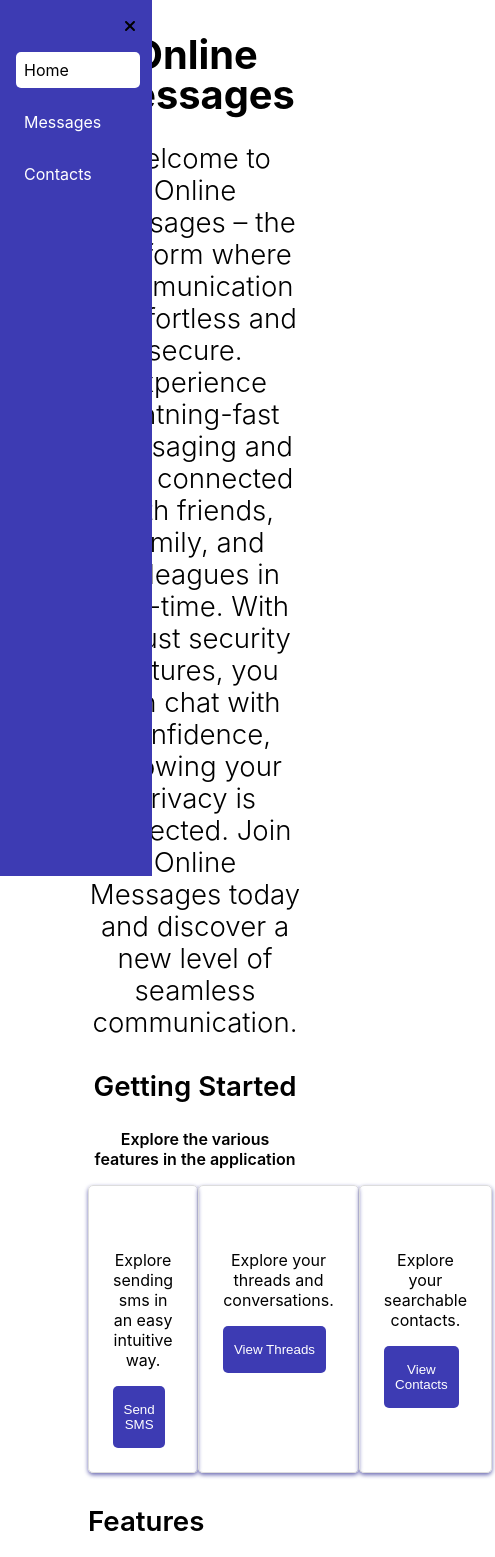
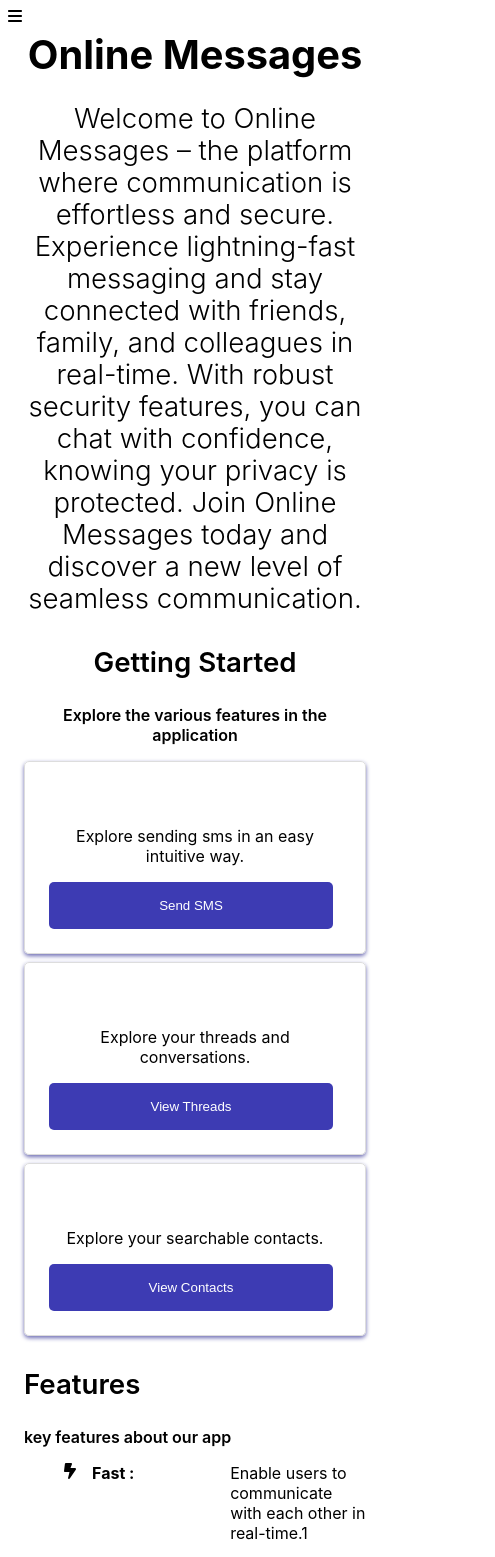
Before and after one commit to horacekaratu/React_Java_SMS_App, a React (Create React App) app: page /home in a window 390 px wide. Shown: the top 1557 px of the page, 495 px wide, since content can reach past the window. Built offline with nearby package versions, Linux system fonts and the light colour scheme.

Commit message:
style(Home.js): make Home.js mobile responsive

```diff
--- a/src/components/home/Home.js
+++ b/src/components/home/Home.js
@@ -27,9 +27,12 @@ const WitnessTitle = styled.p`
 const FeatureContainer = styled.ul``;
 const Feature = styled.li`
   display: flex;
+  flex-direction: row;
+  @media (min-width: 768px) {
+    flex-direction: row;
+  }
   gap: calc(var(--base-point) * 2);
   span {
-
     width: 400px;
     min-width: 0;
     /* background-color: red; */
@@ -61,7 +64,6 @@ export const Home = () => {
   const memoizedFeatures=useMemo(()=>Object.entries(Features),[])
   const memoizedTestimonials=useMemo(()=>Object.entries(Testimonials),[])
 useEffect(()=>{
-  console.log("home reload")
  setGetStarted(memoizedGetStartedData)
  setFeatures(memoizedFeatures)
  setTestimonials(memoizedTestimonials)
@@ -69,7 +71,8 @@ useEffect(()=>{
 
   return (
     <>
-    <Section>
+    <Section >
+
       <CenteredContent>
         <h1>Online Messages</h1>
         <Lead data-testid="sub-heading">
--- a/src/components/messages/conversation/Conversation.js
+++ b/src/components/messages/conversation/Conversation.js
@@ -10,14 +10,19 @@ import { DisappearingButton } from "../../styled/Buttons";
 import { CreateMessage } from "../createMessages/CreateMessage";
 
 const ConversationListItem = styled(ListItem)`
+padding-left: 0;
+margin-left: 0;
   display: flex;
   flex-direction: row;
   justify-content: space-between;
-  max-width: 40%;
+  max-width: 90%;
+  width: 90%;
   background-color: ${(props) => props.theme.colors.lightNeutral.light};
   color: ${(props) => props.theme.colors.darkNeutral.dark};
   box-shadow: 1px 2px 5px ${(props) => props.theme.colors.neutrals.lightGrey};
-
+  @media (min-width: 768px) {
+  max-width: 40%;
+}
   &:hover {
     button {
       visibility: visible;
@@ -27,7 +32,10 @@ const ConversationListItem = styled(ListItem)`
   ${(props) =>
     props.$incomming &&
     css`
+    @media (min-width: 768px) {
       margin-left: ${(props) => (props.$incomming ? "auto" : "50%")};
+    }
+
 
       background-color: ${(props) => props.theme.colors.neutrals.lightGrey};
       /* color: ${(props) => props.theme.colors.neutrals.darkGrey};  */
@@ -45,8 +53,15 @@ const ConversationTitle = styled(TitleBox)`
 `;
 
 const ConversationListContainer = styled.ul`
+margin: 0px;
+padding: 8px;
+@media (min-width: 768px){
+  margin: 8px;
+  padding: 8px 16px;
+}
   max-height: 54vh;
   overflow-x: auto;
+
   --u: 10px;
   --c1: #f7f5f5;
   --c2: #f0eded;
--- a/src/components/messages/threadlist/ThreadList.js
+++ b/src/components/messages/threadlist/ThreadList.js
@@ -3,7 +3,10 @@ import { SideBarListItem } from "../../styled/ListItem";
 import { SideBarListContainer } from "../../styled/ListContainer";
 import { useAuth } from "../../Auth/useAuth"
 import { Input } from "../../styled/Input";
+import { styled } from "styled-components";
+const SubTitle=styled.h2`
 
+`;
 
 export const ThreadList = ({ handleOnClick }) => {
   const [messages, setMessages] = useState();
@@ -50,7 +53,7 @@ export const ThreadList = ({ handleOnClick }) => {
 
 
 
-      <h2>Threads</h2>
+      <SubTitle>Threads</SubTitle>
       <Input
         type="text"
         placeholder="Enter contact name"
--- a/src/components/navigation/Navigation.js
+++ b/src/components/navigation/Navigation.js
@@ -1,11 +1,17 @@
-import { useState } from "react";
+import { useEffect, useState } from "react";
 import { Link, NavLink as NavLinkDefault } from "react-router-dom";
 import { styled, css } from "styled-components";
 import { makeComponentTogglable } from "../styled/Layout";
 import { FontAwesomeIcon } from "@fortawesome/react-fontawesome";
 import { faBars, faTimes } from "@fortawesome/free-solid-svg-icons";
 
+const CloseIcon=styled(FontAwesomeIcon)`
+position: absolute;
+left: var(--base-point);
+top: var(--base-point);
+`
 const HumburgerIcon=styled.div`
+
 text-align: end;
 margin-bottom:calc(var(--base-point) * 2);
 cursor: pointer;
@@ -79,12 +85,30 @@ const NavLink = styled(NavLinkDefault)`
   text-decoration: none;
 `;
 export const NavigationComponent = () => {
-  const [on,setOn]=useState(true)
+  const [on,setOn]=useState(false)
   const handler=()=>{
     setOn(!on)
 
   }
   const [active, setActive] = useState(1);
+
+useEffect(()=>{
+const handleResize=()=>{
+  if(window.innerWidth>=768){
+    setOn(true)
+  }else{
+    setOn(false)
+  }
+
+}
+
+window.addEventListener("resize",handleResize)
+
+return ()=>{
+  window.removeEventListener("resize",handleResize)
+}
+},[])
+
   const handleOnClick = (event, id) => {
     setActive(id);
     const navlink = event.currentTarget.querySelector("a");
@@ -126,11 +150,12 @@ export const NavigationComponent = () => {
             <NavLink to="/contacts">Contacts</NavLink>
           </NavListItem>
           {/* <Li><NavLink to="/logout">Logout</NavLink></Li>  */}
+
         </StyleLessList>
       </NavWrapper>
       :
       <>
-          <FontAwesomeIcon icon={faBars} onClick={handler}/>
+          <CloseIcon  icon={faBars} onClick={handler}/>
           </>
     }
     </>
--- a/src/components/styled/Card.js
+++ b/src/components/styled/Card.js
@@ -5,12 +5,20 @@ export const CardContainer = styled.div`
   display: flex;
   justify-content: space-evenly;
   margin-top: calc(var(--base-point) * 2);
+  flex-direction: column;
+  width: inherit;
+  gap: var(--base-point);
+  @media (min-width: 768px){
+    flex-direction: row;
+
+  }
 `;
 export const Card = styled.div`
 display: flex;
 flex-direction: column;
   position: relative;
-  width: 300px;
+  width: inherit;
+
   text-align: center;
   border-radius: ${(prop) => prop.theme.sizes.borderRadius.normal};
   border: 1px solid #ddd;
--- a/src/components/styled/ListContainer.js
+++ b/src/components/styled/ListContainer.js
@@ -2,5 +2,6 @@ import { styled } from "styled-components"
 
 export const SideBarListContainer=styled.ul`
 box-shadow: 4px 0px 0px ${props=>props.theme.colors.primary.desaturated} ;
+/* background-color: red; */
 
 `
--- a/src/components/styled/SplitScreen.js
+++ b/src/components/styled/SplitScreen.js
@@ -6,10 +6,19 @@ justify-content: space-between;
 `
 export  const LeftScreenContainer=styled.span`
 width: 33%;
+@media (max-width: 768px) {
+    width: 33%;
+}
+
 `
 export const RightScreenContainer=styled.span`
 
 /* margin-top: 72px; */
 padding:  16px;
 width: 77%;
+
+@media (max-width: 768px) {
+    width: 100%;
+    padding:  0px;
+}
 `
--- a/src/index.js
+++ b/src/index.js
@@ -12,8 +12,12 @@ import { AuthContextProvider } from "./components/Auth/AuthContext";
 import { Login } from "./components/Auth/Login";
 
 const Container = styled.div`
-  margin: 0 80px;
+ margin: 0 16px;
+
+  @media (min-width: 768px) {
+    margin: 0 80px;
   padding: 0px;
+  }
 
 `;
 export const worker = setupWorker(...handlers);
```
